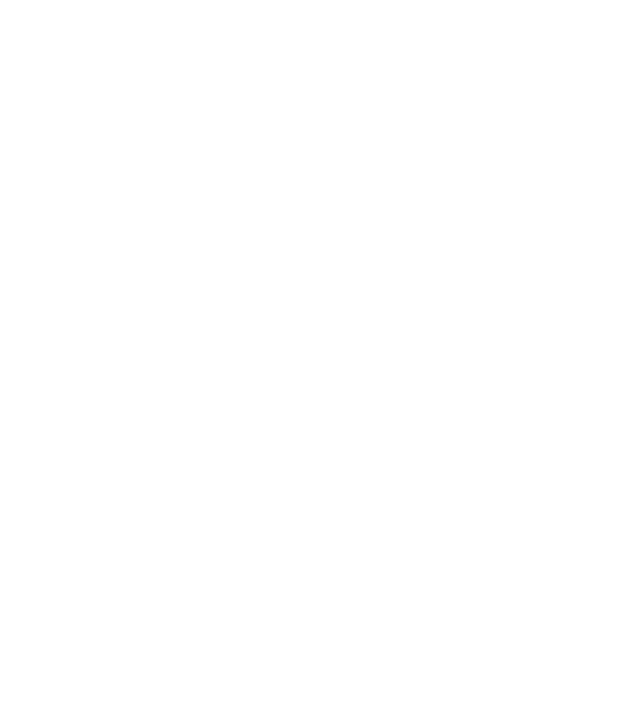
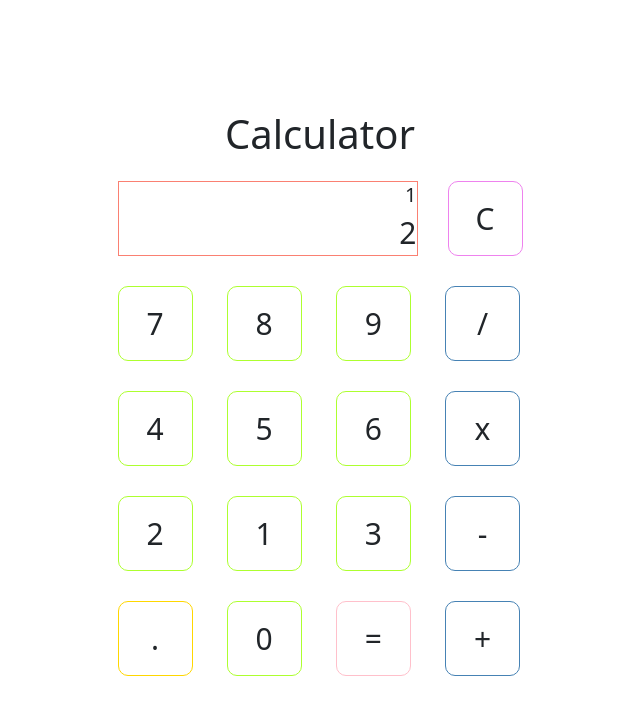
Before and after one commit to chadjowens/calculator, a plain HTML site: page index2.html in a window 1280 px wide. Shown: the whole page, without its empty margins (320-960 px from the left). Drawn offline with nearby package versions, Linux system fonts and the light colour scheme.

Commit message:
Added HTML and CSS structure and styling.

```diff
--- a/index2.html
+++ b/index2.html
@@ -3,9 +3,49 @@
 <head>
     <meta charset="UTF-8">
     <meta name="viewport" content="width=device-width, initial-scale=1.0">
-    <title>Document</title>
+    <link rel="shortcut icon" href="">
+    <link href="https://cdn.jsdelivr.net/npm/bootstrap@5.3.2/dist/css/bootstrap.min.css" rel="stylesheet" integrity="sha384-T3c6CoIi6uLrA9TneNEoa7RxnatzjcDSCmG1MXxSR1GAsXEV/Dwwykc2MPK8M2HN" crossorigin="anonymous">
+    <link rel="stylesheet" href="styles2.css">
+    <script src="script2.js" defer></script>
+
+    <title>Calculator 2</title>
 </head>
 <body>
+    <h1>Calculator</h1>
+    <div class="calculator">
+        <div class="first-row">
+            <div id="screen">
+                <div class="previous">1</div>
+                <div class="current">2</div>
+            </div>
+            <!-- <input type="text" class="display" value="0"> -->
+            <button id="clear-btn" class="btn">C</button>
+        </div>
+        <div class="other-rows">
+            <button class="btn number">7</button>
+            <button class="btn number">8</button>
+            <button class="btn number">9</button>
+            <button class="btn operator">/</button>
+        </div>
+        <div class="other-rows">
+            <button class="btn number">4</button>
+            <button class="btn number">5</button>
+            <button class="btn number">6</button>
+            <button class="btn operator">x</button>
+        </div>
+        <div class="other-rows">
+            <button class="btn number">2</button>
+            <button class="btn number">1</button>
+            <button class="btn number">3</button>
+            <button class="btn operator">-</button>
+        </div>
+        <div class="other-rows">
+            <button class="btn decimal">.</button>
+            <button class="btn number">0</button>
+            <button class="btn equal">=</button>
+            <button class="btn operator">+</button>
+        </div>
 
+    </div>
 </body>
 </html>
--- /dev/null
+++ b/styles2.css
@@ -0,0 +1,87 @@
+body {
+    display: flex;
+    justify-content: center;
+    align-items: center;
+    flex-direction: column;
+    width: 100vw;
+    height: 100vh;
+}
+
+.btn {
+    width: 75px;
+    height: 75px;
+    margin: 15px;
+    font-size: 30px;
+    padding: 0;
+}
+
+.number {
+    border: 1px solid greenyellow;
+    border-radius: 10px;
+}
+
+.number:hover {
+    background-color: palegreen;
+}
+
+.operator {
+    border: 1px solid steelblue;
+    border-radius: 10px;
+}
+
+.operator:hover {
+    background-color: paleturquoise;
+}
+
+.decimal {
+    border: 1px solid gold;
+    border-radius: 10px;
+}
+
+.decimal:hover {
+    background-color: palegoldenrod;
+}
+
+.equal {
+    border: 1px solid pink;
+    border-radius: 10px;
+}
+
+.equal:hover {
+    background-color: plum;
+}
+
+#clear-btn {
+    border: 1px solid violet;
+    border-radius: 10px;
+}
+
+#clear-btn:hover {
+    background-color: palevioletred;
+}
+
+.first-row {
+    display: flex;
+    justify-content: center;
+    align-items: center;
+    flex-direction: row;
+}
+
+#screen {
+    width: 300px;
+    border: 1px solid salmon;
+    height: 75px;
+    margin: 15px;
+    display: flex;
+    flex-direction: column;
+    justify-content: flex-end;
+    align-items: flex-end;
+}
+
+.previous {
+    font-size: 20px;
+}
+
+.current {
+    font-size: 30px;
+}
```
